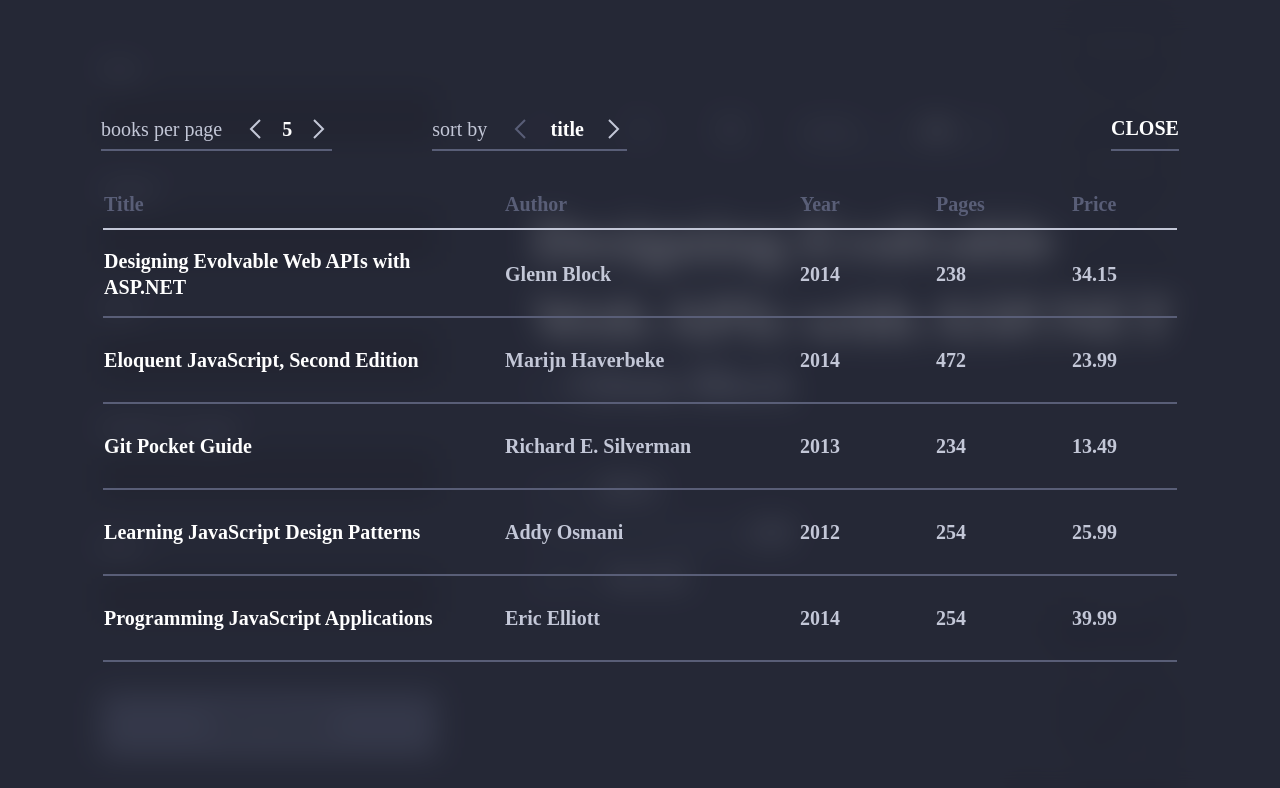
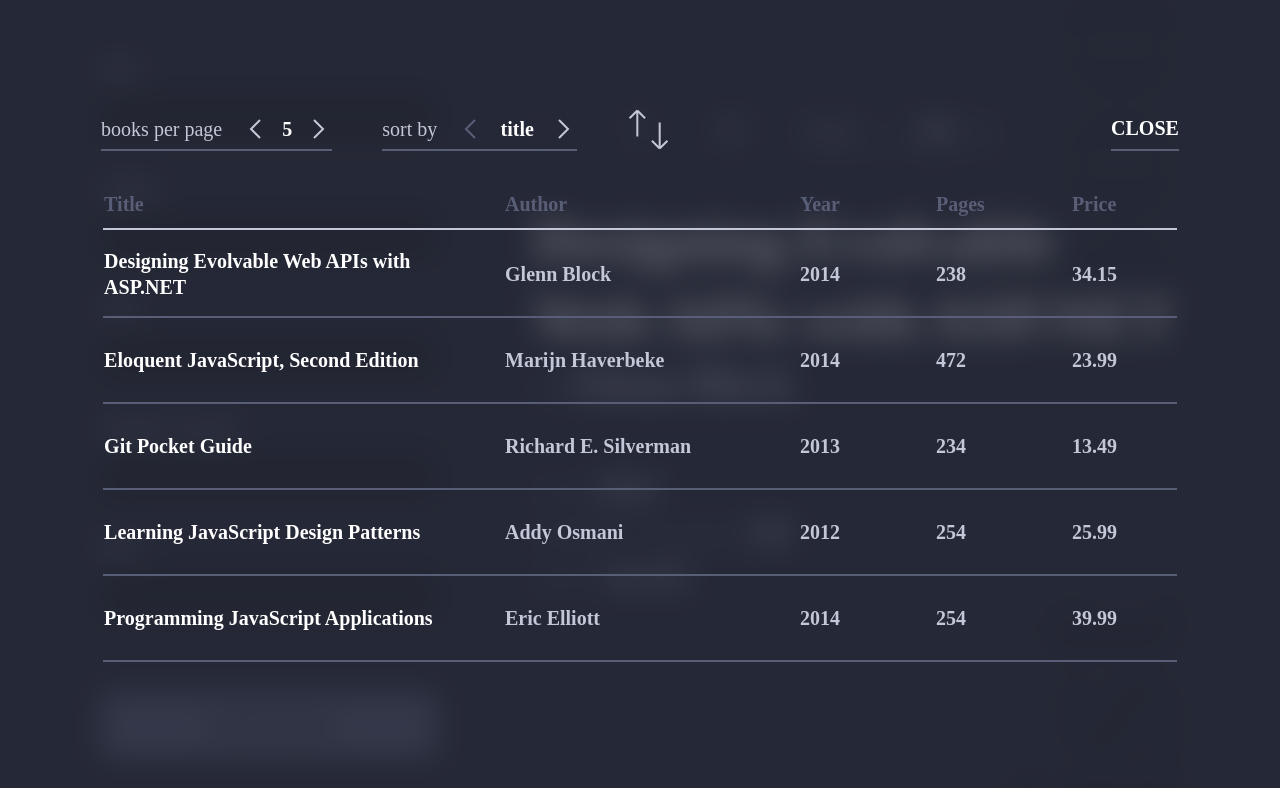
Before and after one commit to leshnevskyi/book-list, a React (Create React App) app in the folder client/: page / in a window 1280 px wide. Both pictures are taken after a click on the button "NAVIGATION". Shown: the top 788 px of the page. Built offline with nearby package versions, Linux system fonts and the light colour scheme; a web font is replaced by a local one.

Commit message:
Implement sorting order changing option

```diff
--- a/client/src/components/book-list/BookList.js
+++ b/client/src/components/book-list/BookList.js
@@ -5,21 +5,13 @@ import styled from 'styled-components';
 import DoublyLinkedList from '../../utils/doublyLinkedList';
 import {bookListState, sortedBookListState} from '../../state/bookList';
 
+import Toolbar from '../shared/Toolbar';
 import Arrow from '../shared/Arrow';
 import RemoveBookButton from './RemoveBookButton';
 import BookSortingSelect from '../shared/BookSortingSelect';
 
 const Section = styled.section`
 	min-height: 100vh;
-`;
-
-const Controls = styled.div`
-	--button-size: var(--default-input-height);
-
-	display: flex;
-	align-items: center;
-	margin: 5rem -1rem;
-	gap: 5rem;
 `;
 
 const ArrowButton = styled(Arrow).attrs({el: 'button'})`
@@ -114,7 +106,11 @@ const BookList = () => {
 
 	return (
 		<Section>
-			<Controls>
+			<Toolbar
+				style={{
+					margin: '5rem -1rem',
+				}}
+			>
 				<ArrowButton
 					direction='left'
 					disabled={!currBook.prev}
@@ -129,7 +125,7 @@ const BookList = () => {
 					onClick={deleteBook}
 				/>
 				<BookSortingSelect></BookSortingSelect>
-			</Controls>
+			</Toolbar>
 			<Heading>{currBook.data.title}</Heading>
 			<AttrWrapper as='div'>
 				<AttrTitle as='span'>by&nbsp;</AttrTitle>
--- a/client/src/components/navigation/Navigation.js
+++ b/client/src/components/navigation/Navigation.js
@@ -4,6 +4,7 @@ import Toolbar from '../shared/Toolbar';
 import BookCountSelect from '../shared/BookCountSelect';
 import BookSortingSelect from '../shared/BookSortingSelect';
 import BookTable from '../book-list/BookTable';
+import ChangeOrderButton from '../shared/ChangeOrderButton';
 
 const ContentWrapper = styled.div`
 	position: absolute;
@@ -22,6 +23,7 @@ const Navigation = () => {
 			<Toolbar>
 				<BookCountSelect/>
 				<BookSortingSelect/>
+				<ChangeOrderButton/>
 			</Toolbar>
 			<BookTable/>
 		</ContentWrapper>
--- /dev/null
+++ b/client/src/components/shared/ChangeOrderButton.js
@@ -0,0 +1,44 @@
+import {useSetRecoilState} from 'recoil';
+import styled from 'styled-components';
+
+import {bookSortingState} from '../../state/bookList';
+
+import {
+	ReactComponent as ChangeOrderIcon
+} from '../../assets/icons/change-order.svg';
+
+const Button = styled.button`
+	height: var(--button-size);
+	width: var(--button-size);
+	background: none;
+
+	& svg {
+		height: 100%;
+		width: 100%;
+	}
+`;
+
+const ChangeOrderButton = () => {
+	const setSorting = useSetRecoilState(bookSortingState);
+
+	function handleClick() {
+		setSorting(prevState => ({
+			...prevState,
+			order: prevState.order == 'asc'
+				? 'desc'
+				: prevState.order == 'desc'
+				? 'asc'
+				: null,
+		}));
+	}
+
+	return (
+		<Button
+			onClick={handleClick}
+		>
+			<ChangeOrderIcon/>
+		</Button>
+	);
+}
+
+export default ChangeOrderButton;
--- a/client/src/components/shared/Toolbar.js
+++ b/client/src/components/shared/Toolbar.js
@@ -3,15 +3,17 @@ import styled from 'styled-components';
 import Select from './Select';
 
 const ToolbarWrapper = styled.div`
+	--button-size: var(--default-input-height);
+
 	display: flex;
 	align-items: center;
 	margin: 5rem 0 2.7rem 0;
-	gap: 10rem;
+	gap: 5rem;
 `;
 
-const Toolbar = ({children}) => {
+const Toolbar = ({children, ...restProps}) => {
 	return (
-		<ToolbarWrapper>
+		<ToolbarWrapper {...restProps}>
 			{children}
 		</ToolbarWrapper>
 	);
```
Also changed, not shown: client/src/assets/icons/arrow.svg, client/src/assets/icons/change-order.svg (added).
